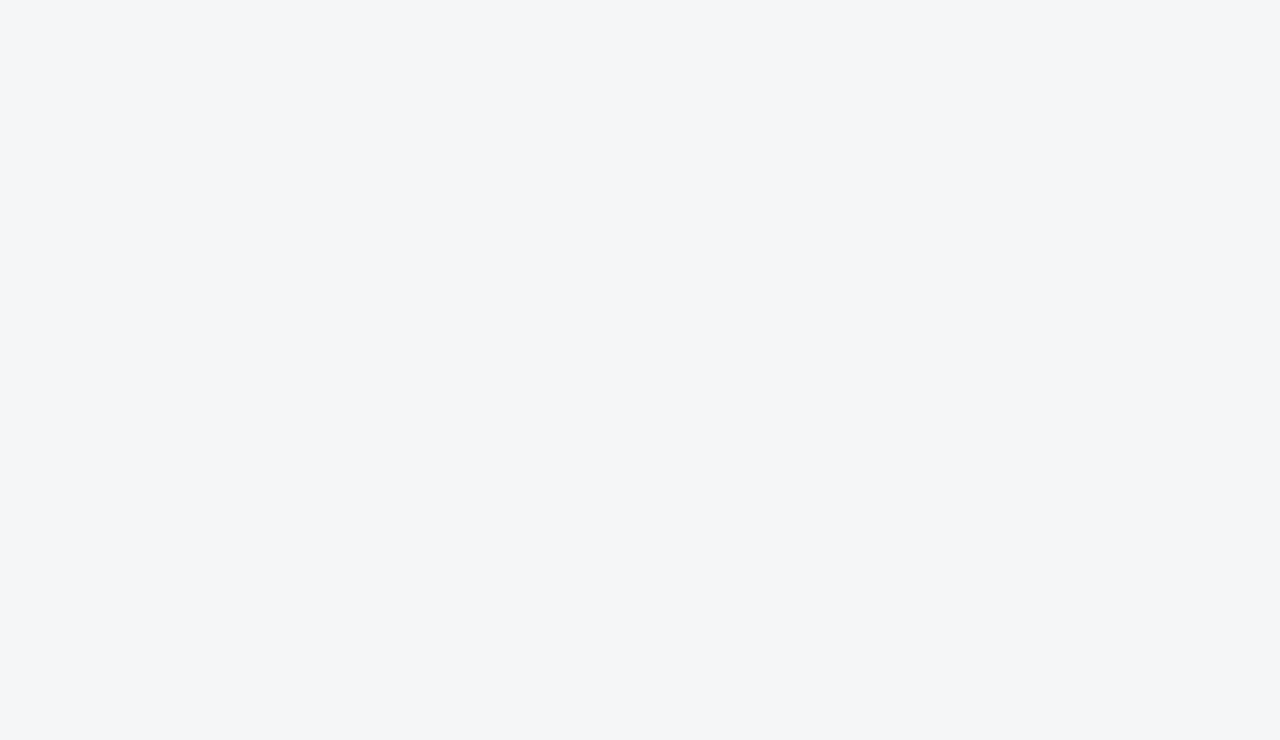
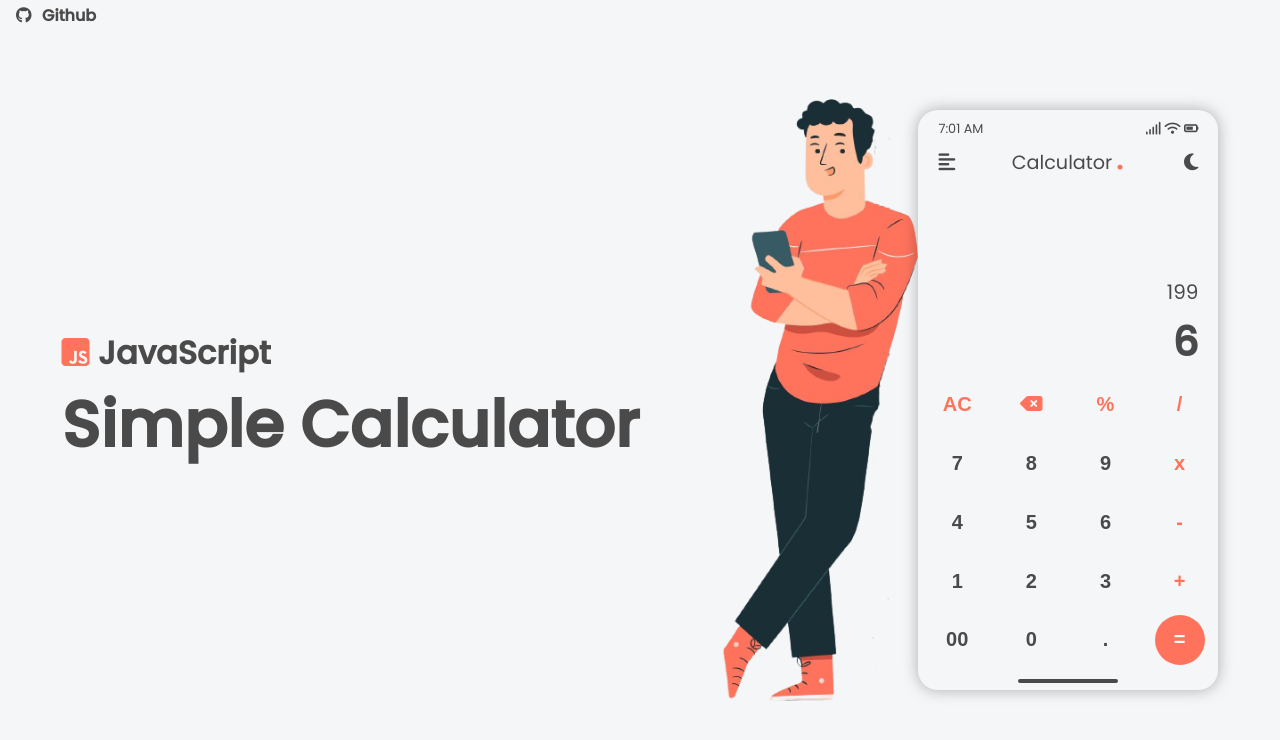
Before and after one commit to anjanKoradia/Calculator, a plain HTML site: page index.html in a window 1280 px wide. Drawn offline with Linux system fonts and the light colour scheme.

Commit message:
Calculator Created.

```diff
--- a/index.html
+++ b/index.html
@@ -15,6 +15,88 @@
     <link rel="stylesheet" href="./style.css" />
   </head>
   <body>
+    <div class="github_link">
+      <a href="https://github.com/anjanKoradia" target="_blank"
+        ><i class="fab fa-github"></i> Github</a
+      >
+    </div>
+    <section class="container">
+      <div class="title">
+        <h2><i class="fab fa-js-square"></i> JavaScript</h2>
+        <h1>Simple Calculator</h1>
+      </div>
+      <div class="cal_container">
+        <img class="man_img" src="./man.png" alt="" />
+        <div class="calculator">
+          <div class="mobile_notch">
+            <div class="time">10:50</div>
+            <div class="signal_battery">
+              <i class="fas fa-signal"></i>
+              <i class="fas fa-wifi"></i>
+              <i class="fas fa-battery-three-quarters"></i>
+            </div>
+          </div>
+          <div class="heading">
+            <i class="fas fa-align-left"></i>
+            <p>
+              Calculator
+              <span><i class="fas fa-circle"></i></span>
+            </p>
+            <div class="toggle_switch">
+              <label>
+                <input type="checkbox" name="theme" id="checkbox" />
+                <span class="btn"></span>
+                <i class="fas fa-moon"></i>
+              </label>
+            </div>
+          </div>
+          <div class="result">
+            <div class="history">
+              <p class="upper-value">199</p>
+            </div>
+            <div class="output">
+              <p class="lower-value">6</p>
+            </div>
+          </div>
+          <div class="keyboard">
+            <div class="line_1">
+              <button class="pressDownButton operator" id="clear">AC</button>
+              <button class="operator" id="backspace">
+                <i class="fas fa-backspace"></i>
+              </button>
+              <button class="operator" id="%">%</button>
+              <button class="operator" id="/">/</button>
+            </div>
+            <div class="line_2">
+              <button class="number" id="7">7</button>
+              <button class="number" id="8">8</button>
+              <button class="number" id="9">9</button>
+              <button class="operator" id="*">x</button>
+            </div>
+            <div class="line_3">
+              <button class="number" id="4">4</button>
+              <button class="number" id="5">5</button>
+              <button class="number" id="6">6</button>
+              <button class="operator" id="-">-</button>
+            </div>
+            <div class="line_4">
+              <button class="number" id="1">1</button>
+              <button class="number" id="2">2</button>
+              <button class="number" id="3">3</button>
+              <button class="operator" id="+">+</button>
+            </div>
+            <div class="line_5">
+              <button class="number" id="00">00</button>
+              <button class="number" id="0">0</button>
+              <button class="number" id=".">.</button>
+              <button class="operator equal" id="=">=</button>
+            </div>
+          </div>
+          <div class="line"></div>
+        </div>
+      </div>
+    </section>
+
     <!-- External JS -->
     <script src="./script.js"></script>
   </body>
--- a/script.js
+++ b/script.js
@@ -0,0 +1,19 @@
+// Dark Mode
+let checkbox = document.querySelector('input[name="theme"]');
+checkbox.addEventListener("change", function () {
+  if (this.checked) {
+    document.documentElement.setAttribute("data-theme", "dark");
+  } else {
+    document.documentElement.setAttribute("data-theme", "light");
+  }
+});
+
+// Current Time
+setInterval(function () {
+  var currentTime = new Date().toLocaleTimeString("en-US", {
+    hour12: true,
+    hour: "numeric",
+    minute: "numeric",
+  });
+  document.querySelector(".time").innerHTML = currentTime;
+}, 1000);
--- a/style.css
+++ b/style.css
@@ -25,3 +25,154 @@ body {
   background: var(--bg);
   font-family: "Poppins", sans-serif;
 }
+
+.fas {
+  cursor: pointer;
+}
+
+.github_link a {
+  position: fixed;
+  text-decoration: none;
+  color: var(--color-text);
+  display: inline-block;
+  padding: 0.2rem 1rem;
+  font-weight: bold;
+}
+.github_link a i {
+  margin-right: 0.4rem;
+}
+
+.container {
+  display: flex;
+  align-items: center;
+  justify-content: space-around;
+  height: 100vh;
+  margin: 0 2rem;
+}
+
+.container .title h2 {
+  font-size: 2rem;
+  color: var(--color-text);
+}
+.container .title h2 i {
+  color: var(--color-orange);
+}
+.container .title h1 {
+  font-size: 4rem;
+  color: var(--color-text);
+}
+
+.man_img {
+  width: 220px;
+}
+
+.cal_container {
+  display: flex;
+  align-items: center;
+}
+
+.calculator {
+  width: 300px;
+  height: 580px;
+  border-radius: 20px;
+  background: var(--bg);
+  box-shadow: var(--color-shadow);
+}
+
+.mobile_notch {
+  display: flex;
+  align-items: center;
+  justify-content: space-between;
+  color: var(--color-text);
+  font-size: 0.8rem;
+  padding: 10px 20px;
+}
+
+.heading {
+  display: flex;
+  justify-content: space-between;
+  align-items: center;
+  padding: 0 20px 10px 20px;
+  color: var(--color-text);
+  font-size: 1.2rem;
+}
+.heading p span {
+  color: var(--color-orange);
+  font-size: 5px;
+}
+label input[type="checkbox"] {
+  -webkit-appearance: none;
+}
+label input[type="checkbox"]:checked ~ .fas {
+  color: var(--color-orange);
+}
+
+.result {
+  height: 30%;
+  position: relative;
+}
+.history {
+  display: flex;
+  justify-content: flex-end;
+  align-items: flex-end;
+  height: 120px;
+}
+.history .upper-value {
+  width: 100%;
+  text-align: end;
+  word-wrap: break-word;
+  padding: 0 20px;
+  font-size: 20px;
+  color: var(--color-text);
+}
+.output {
+  display: flex;
+  justify-content: flex-end;
+  align-items: flex-end;
+}
+.output .lower-value {
+  padding: 5px 20px;
+  font-size: 40px;
+  color: var(--color-text);
+  font-weight: bold;
+}
+
+.keyboard {
+  padding: 10px 5px 5px 5px;
+}
+.keyboard > div {
+  display: flex;
+  align-items: center;
+  justify-content: space-between;
+  margin: 0.55rem;
+}
+.operator,
+.number {
+  width: 50px;
+  height: 50px;
+  border: none;
+  background-color: var(--bg);
+  font-weight: 700;
+  font-size: 20px;
+  cursor: pointer;
+  border-radius: 50%;
+  outline: none;
+}
+.operator {
+  color: var(--color-orange);
+}
+.number {
+  color: var(--color-text);
+}
+.equal {
+  color: white;
+  background-color: var(--color-orange);
+}
+
+.line {
+  width: 100px;
+  height: 4px;
+  border-radius: 50px;
+  background-color: var(--color-text);
+  margin: auto;
+}
```
Also changed, not shown: man.png (added).
